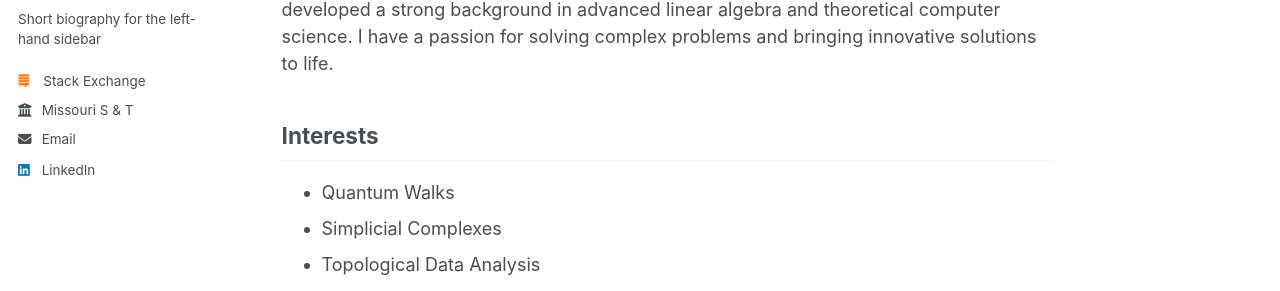
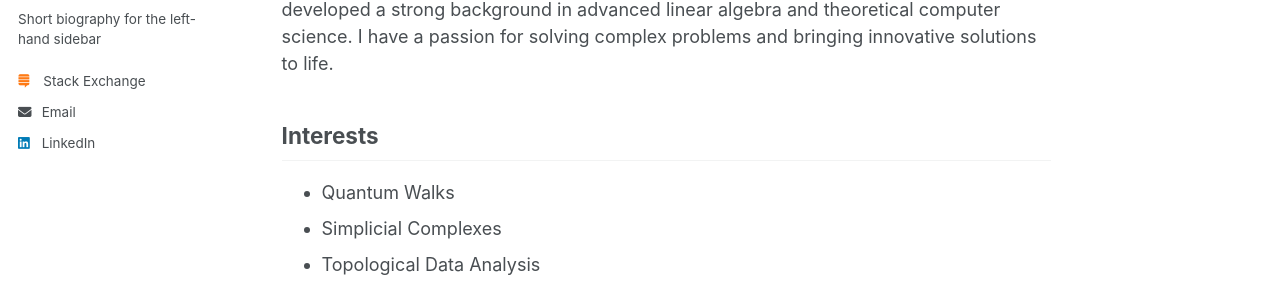
Before and after one commit to soorajss1729/soorajss1729.github.io, a Jekyll site: the page built from _pages/about.md, in a window 1280 px wide. Shown: the part 314-605 px from the top of the page. Built offline with Jekyll 4.4.1, drawn with Linux system fonts in a browser that asks for light colours.

Commit message:
Update _config.yml

```diff
--- a/_config.yml
+++ b/_config.yml
@@ -13,7 +13,7 @@
 name                     : "Sooraj Soman"
 description              : &description "personal description"
 url                      : https://soorajss1729.github.io/ # the base hostname & protocol for your site e.g. "https://[your GitHub username].github.io"
-baseurl                  : "" # the subpath of your site, e.g. "/blog"
+baseurl                  : #""  the subpath of your site, e.g. "/blog"
 repository               : "soorajss1729/soorajss1729.github.io"
 
 # Site Author - The following control what appear as part of the author content on the side bar.
@@ -28,7 +28,7 @@
 
   stackexchange    : "https://math.stackexchange.com/users/223599/sooraj-soman"
   location         : #"Earth"
-  employer         : "Missouri S & T"
+  employer         : #"Missouri S & T"
   uri              : # https://www.mst.edu/
   email            : "ss4kx@mst.edu"
 
```
